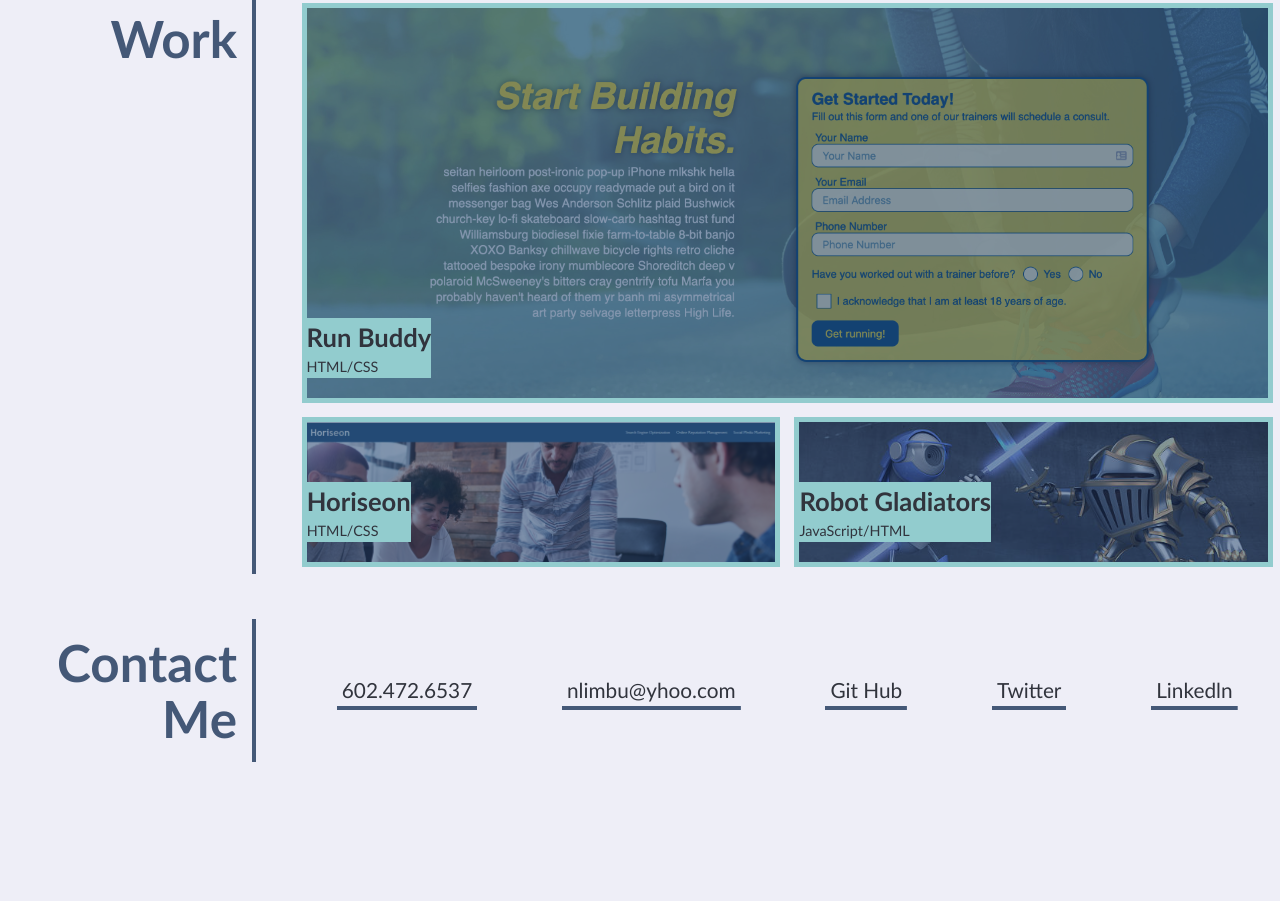
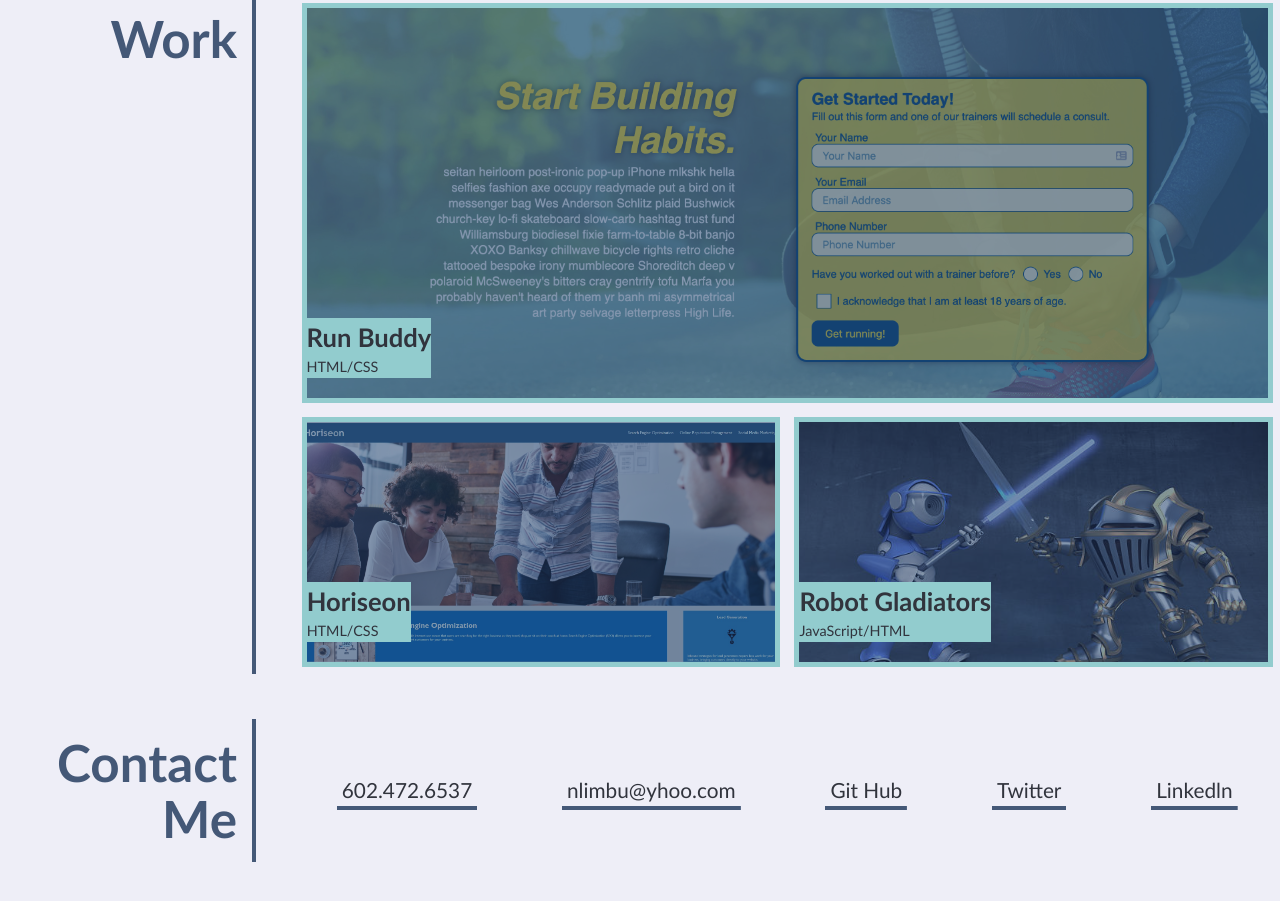
Before and after one commit to nlimbu07/my-portfolio, a plain HTML site: page index.html in a window 1280 px wide. Shown: the part 883-1784 px from the top of the page. Before the commit the page ends 1700 px from the top, so only its background shows below. Drawn offline with Linux system fonts and the light colour scheme.

Commit message:
my portfolio

```diff
--- a/assets/style.css
+++ b/assets/style.css
@@ -238,12 +238,14 @@ main {
     background-image: url("./images/04-robot-galdiators.jpg");
     background-size: cover;
     background-position: center;
+    min-height: 250px;
   }
 
   .horiseon {
     background-image: url("./images/03-horiseon.jpg");
     background-size: cover;
     background-position: top;
+    min-height: 250px;
   }
   /* end portfolio project images */
 
```
